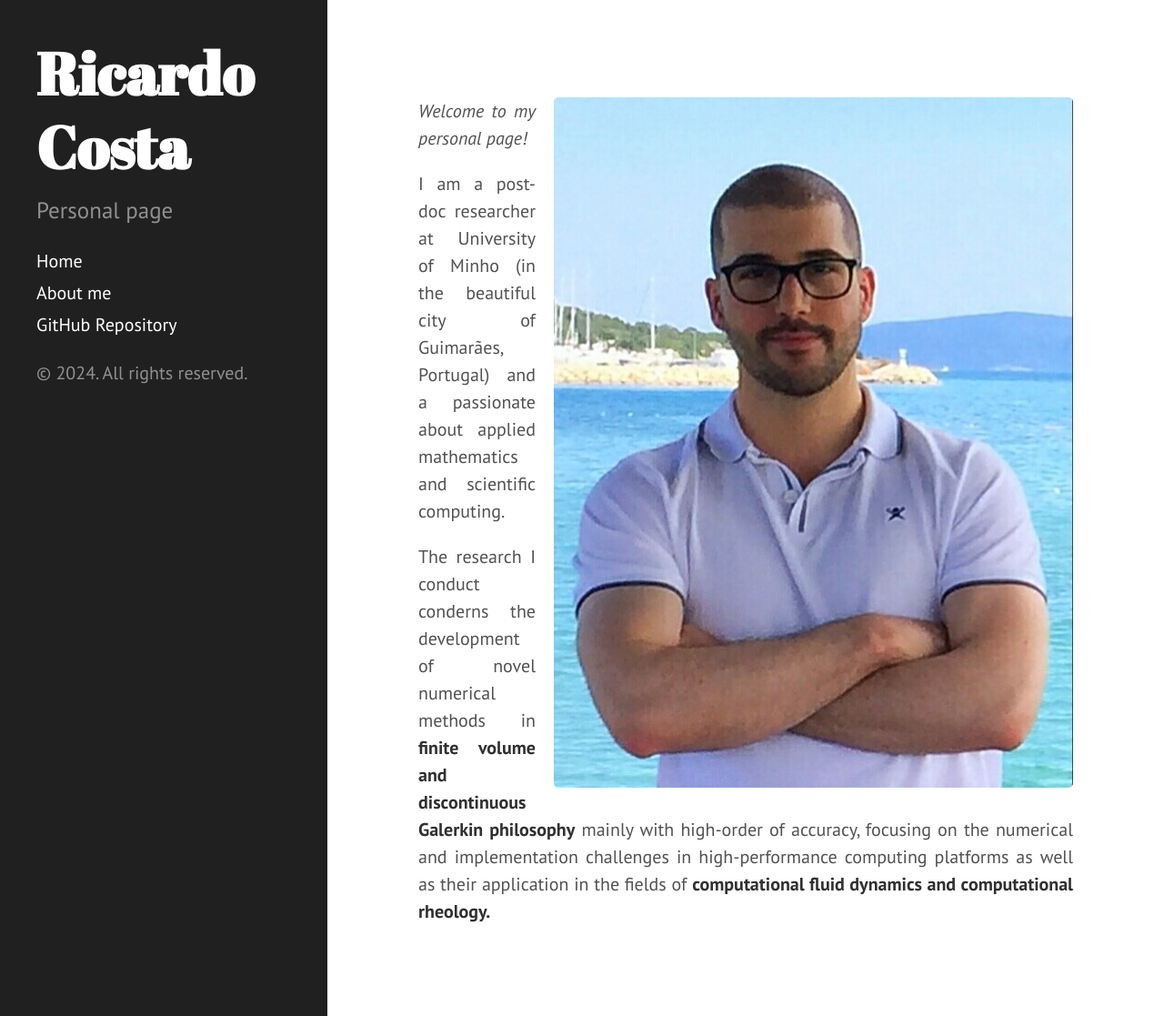
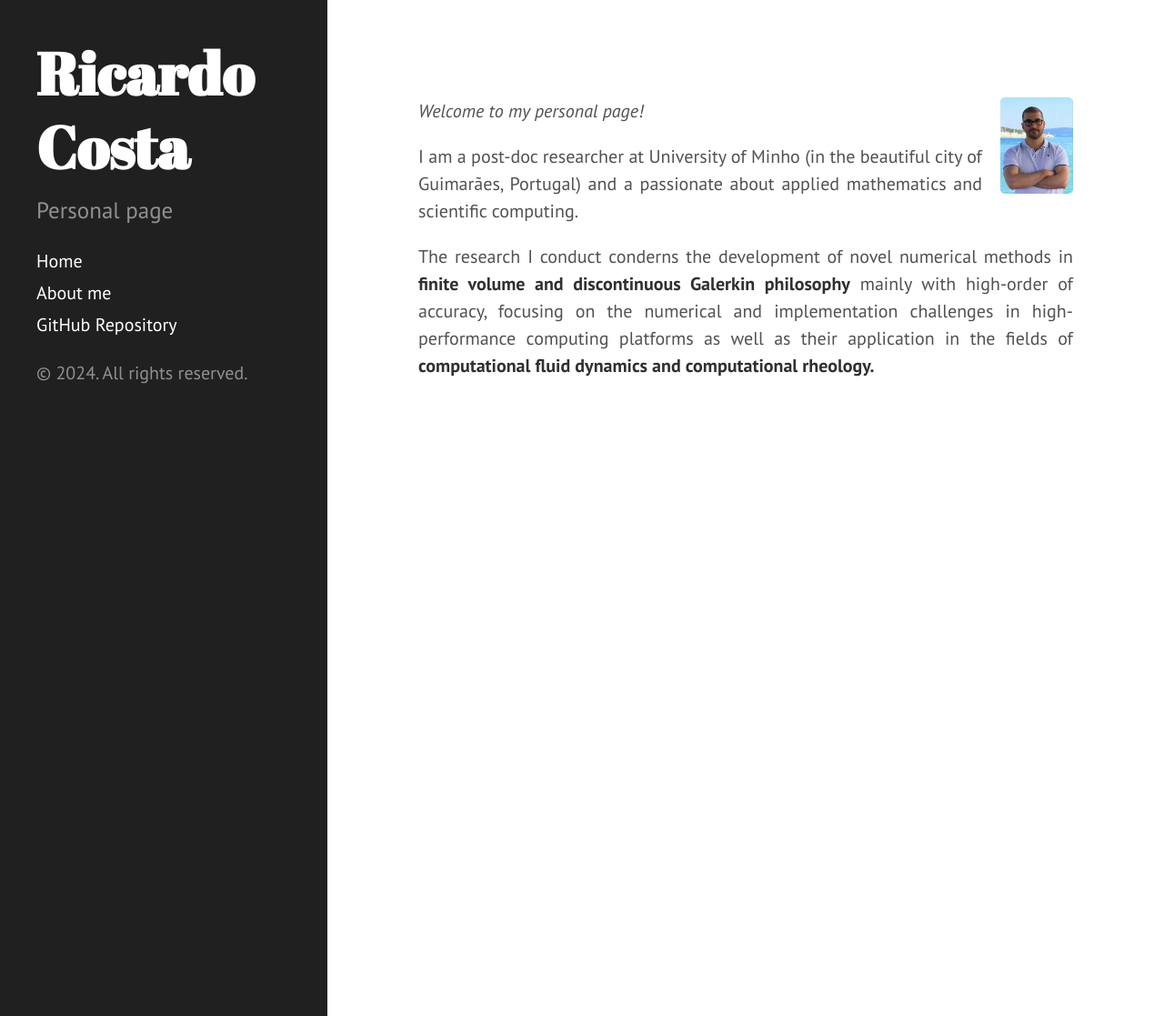
Before and after one commit to ricardodpcosta/ricardodpcosta.github.io, a Jekyll site: the page built from index.md, in a window 1280 px wide and 1117 px high. Shown: the whole window at 91% size. Built offline with Jekyll 4.4.1, drawn with Linux system fonts in a browser that asks for light colours; Markdown is read by kramdown in place of the engine named in the settings.

Commit message:
Update index.md

```diff
--- a/index.md
+++ b/index.md
@@ -3,7 +3,7 @@ layout: home
 title: About me
 ---
 
-<img style="float: right; width: 150; margin-left: 1em;" src="public/photo.jpg">
+<img style="float: right; width: 4em; margin-left: 1em;" src="public/photo.jpg">
 
 _Welcome to my personal page!_
 
```
